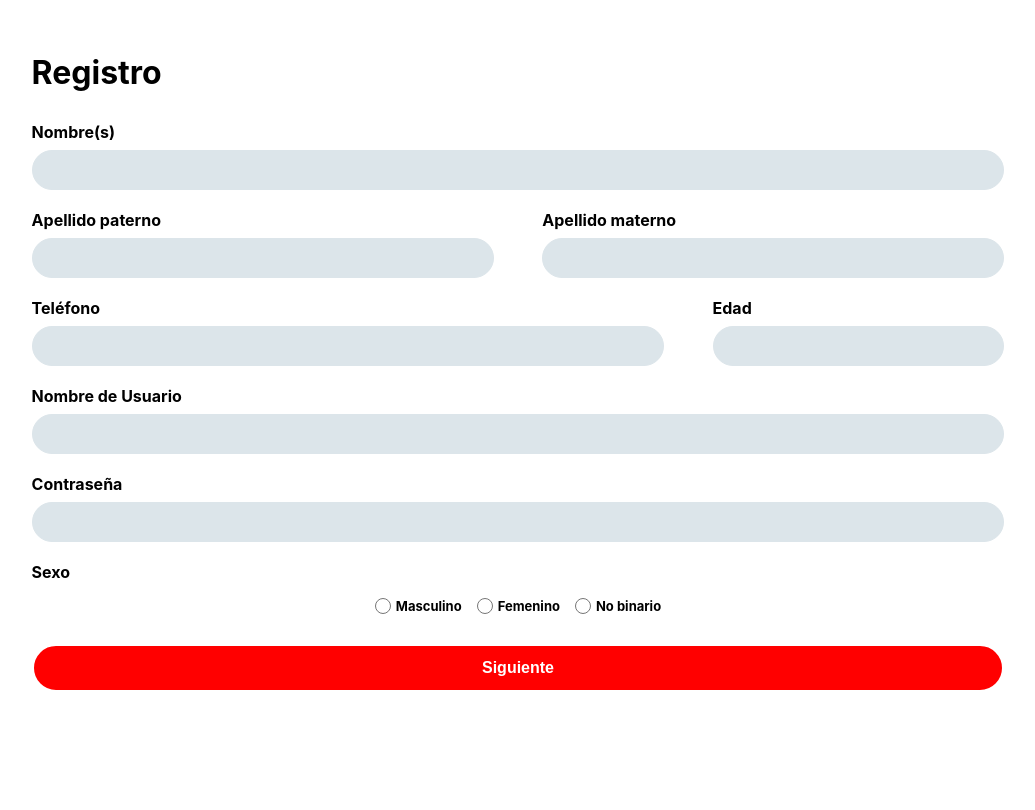
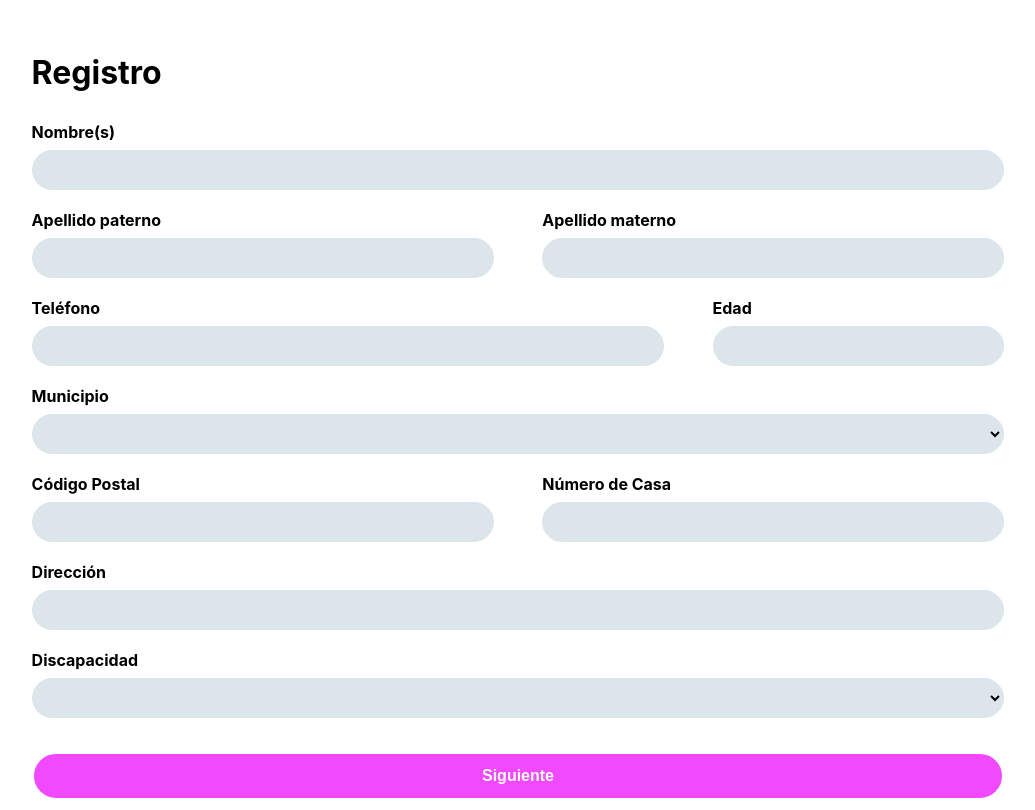
Before and after one commit to ClubMaple/ARA, a React (Create React App) app: page /register in a window 1280 px wide. Shown: the whole page, without its empty margins (122-1157 px from the left). Built offline with nearby package versions, Linux system fonts and the light colour scheme.

Commit message:
Formulario Registro

```diff
--- a/src/Screens/RegisterForm.jsx
+++ b/src/Screens/RegisterForm.jsx
@@ -1,7 +1,49 @@
-import React from "react";
+import React, { useState } from "react";
 import Styles from "./RegisterForm.module.css";
 
+const municipiosAguascalientes = [
+    "Aguascalientes",
+    "Asientos",
+    "Calvillo",
+    "Cosío",
+    "El Llano",
+    "Pabellón de Arteaga",
+    "Rincón de Romos",
+    "San Francisco de los Romo",
+    "San José de Gracia",
+    "Tepezalá"
+];
+
+const tiposDiscapacidad = [
+    "Visual",
+    "Auditiva",
+    "Motora",
+    "Intelectual",
+    "Psicosocial",
+    "No tengo ninguna"
+];
+
 function RegisterForm() {
+    const [formData, setFormData] = useState({
+        nombres: '',
+        apellidoPaterno: '',
+        apellidoMaterno: '',
+        telefono: '',
+        edad: '',
+        codigoPostal: '',
+        direccion: '',
+        numeroCasa: '',
+        discapacidad: '',
+        municipio: ''
+    });
+
+    const handleChange = (e) => {
+        const { name, value } = e.target;
+        setFormData((prevData) => ({
+            ...prevData,
+            [name]: value // Este cambio asegura que el valor se actualice correctamente
+        }));
+    };
 
     const handleSubmit = (e) => {
         e.preventDefault();
@@ -14,89 +56,145 @@ function RegisterForm() {
                 <form onSubmit={handleSubmit}>
                     <h1>Registro</h1>
                     <div className={Styles.FormField}>
-                        <label>Nombre(s)</label>
+                        <label htmlFor="nombres">Nombre(s)</label>
                         <input
                             type="text"
                             name="nombres"
+                            id="nombres"
                             maxLength="30"
-                            onInput={(e) => {
-                                e.target.value = e.target.value.replace(/[^a-zA-Z\s]/g, '');
-                            }}
-                        />                    </div>
+                            value={formData.nombres}
+                            onChange={handleChange}
+                        />
+                    </div>
                     <div className={Styles.FormRow}>
                         <div className={Styles.FormField}>
-                            <label>Apellido paterno</label>
-                            <input type="text" name="apellidoPaterno" maxLength="15"
-                                onInput={(e) => {
-                                    e.target.value = e.target.value.replace(/[^a-zA-Z\s]/g, '');
-                                }}
+                            <label htmlFor="apellidoPaterno">Apellido paterno</label>
+                            <input
+                                type="text"
+                                name="apellidoPaterno"
+                                id="apellidoPaterno"
+                                maxLength="15"
+                                value={formData.apellidoPaterno}
+                                onChange={handleChange}
                             />
                         </div>
                         <div className={Styles.FormField}>
-                            <label>Apellido materno</label>
-                            <input type="text" name="apellidoMaterno" maxLength="15"
-                                onInput={(e) => {
-                                    e.target.value = e.target.value.replace(/[^a-zA-Z\s]/g, '');
-                                }}
+                            <label htmlFor="apellidoMaterno">Apellido materno</label>
+                            <input
+                                type="text"
+                                name="apellidoMaterno"
+                                id="apellidoMaterno"
+                                maxLength="15"
+                                value={formData.apellidoMaterno}
+                                onChange={handleChange}
                             />
                         </div>
                     </div>
                     <div className={Styles.FormRow}>
                         <div className={`${Styles.FormField} ${Styles.FormFieldTelefono}`}>
-                            <label>Teléfono</label>
+                            <label htmlFor="telefono">Teléfono</label>
                             <input
-                                type="number"
+                                type="tel"
                                 name="telefono"
+                                id="telefono"
                                 maxLength="10"
-                                onInput={(e) => {
-                                    if (e.target.value.length > 10) {
-                                        e.target.value = e.target.value.slice(0, 10);
+                                value={formData.telefono}
+                                onChange={(e) => {
+                                    const value = e.target.value.replace(/[^0-9]/g, ''); // Solo números
+                                    if (value.length <= 10) {
+                                        setFormData((prevData) => ({ ...prevData, telefono: value }));
                                     }
                                 }}
-                                onKeyDown={(e) => e.key === 'e' && e.preventDefault()}
-
                             />
                         </div>
                         <div className={`${Styles.FormField} ${Styles.FormFieldEdad}`}>
-                            <label>Edad</label>
+                            <label htmlFor="edad">Edad</label>
                             <input
                                 type="number"
                                 name="edad"
+                                id="edad"
                                 maxLength="3"
-                                onInput={(e) => {
-                                    if (e.target.value.length > 3) {
-                                        e.target.value = e.target.value.slice(0, 3);
+                                value={formData.edad}
+                                onChange={(e) => {
+                                    const value = e.target.value.replace(/[^0-9]/g, ''); // Solo números
+                                    if (value.length <= 3) {
+                                        setFormData((prevData) => ({ ...prevData, edad: value }));
                                     }
                                 }}
-                                onKeyDown={(e) => e.key === 'e' && e.preventDefault()}
                             />
                         </div>
                     </div>
                     <div className={Styles.FormField}>
-                        <label>Nombre de Usuario</label>
-                        <input type="text" name="username" maxLength="25" />
+                        <label htmlFor="municipio">Municipio</label>
+                        <select
+                            name="municipio"
+                            id="municipio"
+                            value={formData.municipio} // Asegúrate de que esto esté correctamente conectado
+                            onChange={handleChange}
+                        >
+                            <option value="">Seleccione un municipio</option>
+                            {municipiosAguascalientes.map((municipio, index) => (
+                                <option key={index} value={municipio}>{municipio}</option>
+                            ))}
+                        </select>
                     </div>
-                    <div className={Styles.FormField}>
-                        <label>Contraseña</label>
-                        <input type="password" name="password" maxLength="30" />
-                    </div>
-                    <div className={Styles.FormField}>
-                        <label>Sexo</label>
-                        <div className={Styles.RadioGroup}>
-                            <label>
-                                <input type="radio" name="sexo" value="masculino" />
-                                Masculino
-                            </label>
-                            <label>
-                                <input type="radio" name="sexo" value="femenino" />
-                                Femenino
-                            </label>
-                            <label>
-                                <input type="radio" name="sexo" value="nobinario" />
-                                No binario
-                            </label>
+                    <div className={Styles.FormRow}>
+                        <div className={Styles.FormField}>
+                            <label htmlFor="codigoPostal">Código Postal</label>
+                            <input
+                                type="text"
+                                name="codigoPostal"
+                                id="codigoPostal"
+                                maxLength="5"
+                                value={formData.codigoPostal}
+                                onChange={(e) => {
+                                    const value = e.target.value.replace(/[^0-9]/g, ''); // Solo números
+                                    if (value.length <= 5) {
+                                        setFormData((prevData) => ({ ...prevData, codigoPostal: value }));
+                                    }
+                                }}
+                            />
+                        </div>
+                        <div className={Styles.FormField}>
+                            <label htmlFor="numeroCasa">Número de Casa</label>
+                            <input
+                                type="text"
+                                name="numeroCasa"
+                                id="numeroCasa"
+                                maxLength="10"
+                                value={formData.numeroCasa}
+                                onChange={handleChange}
+                            />
                         </div>
                     </div>
+
+                    <div className={Styles.FormField}>
+                        <label htmlFor="direccion">Dirección</label>
+                        <input
+                            type="text"
+                            name="direccion"
+                            id="direccion"
+                            maxLength="100"
+                            value={formData.direccion}
+                            onChange={handleChange}
+                        />
+                    </div>
+
+                    <div className={Styles.FormField}>
+                        <label htmlFor="discapacidad">Discapacidad</label>
+                        <select
+                            name="discapacidad"
+                            id="discapacidad"
+                            value={formData.discapacidad} // Asegúrate de que esto esté correctamente conectado
+                            onChange={handleChange}
+                        >
+                            <option value="">Seleccione una opción</option>
+                            {tiposDiscapacidad.map((tipo, index) => (
+                                <option key={index} value={tipo}>{tipo}</option>
+                            ))}
+                        </select>
+                    </div>
+
                     <div className={Styles.botones}>
                         <button type="submit">Siguiente</button>
                     </div>
--- a/src/Screens/RegisterForm.module.css
+++ b/src/Screens/RegisterForm.module.css
@@ -18,6 +18,7 @@ select {
     font-size: 16px;
     width: 100%;
     padding: 19px 15px;
+    box-sizing: border-box; /* Incluye el padding y el borde en el cálculo del ancho */
 }
 
 label {
@@ -54,8 +55,9 @@ label {
     margin: 8px 0;
 }
 
-.FormField input {
-    height: 2em;
+.FormField input,
+.FormField select {
+    height: 2em; /* Asegura que el input y el select tengan la misma altura */
     margin: 0 0 12px 0;
 }
 
@@ -72,7 +74,7 @@ label {
     border-radius: 100px;
     width: 100%;
     height: 100%;
-    background-color: #FF0000;
+    background-color: #f049ff;
     color: white;
     font-size: 16px;
     font-weight: bold;
@@ -91,16 +93,11 @@ label {
 }
 
 .FormFieldTelefono {
-    flex: 0 0 65%; /* Ancho fijo del 70% */
+    flex: 0 0 65%; /* Ancho fijo del 65% */
 }
 
 .FormFieldEdad {
     flex: 0 0 30%; /* Ancho fijo del 30% */
-}
-
-.FormField input {
-    width: 100%; /* Asegura que el input ocupe todo el ancho del contenedor */
-    box-sizing: border-box; /* Incluye el padding y borde en el cálculo del ancho */
 }
 
 .RadioGroup input[type="radio"] {
```
